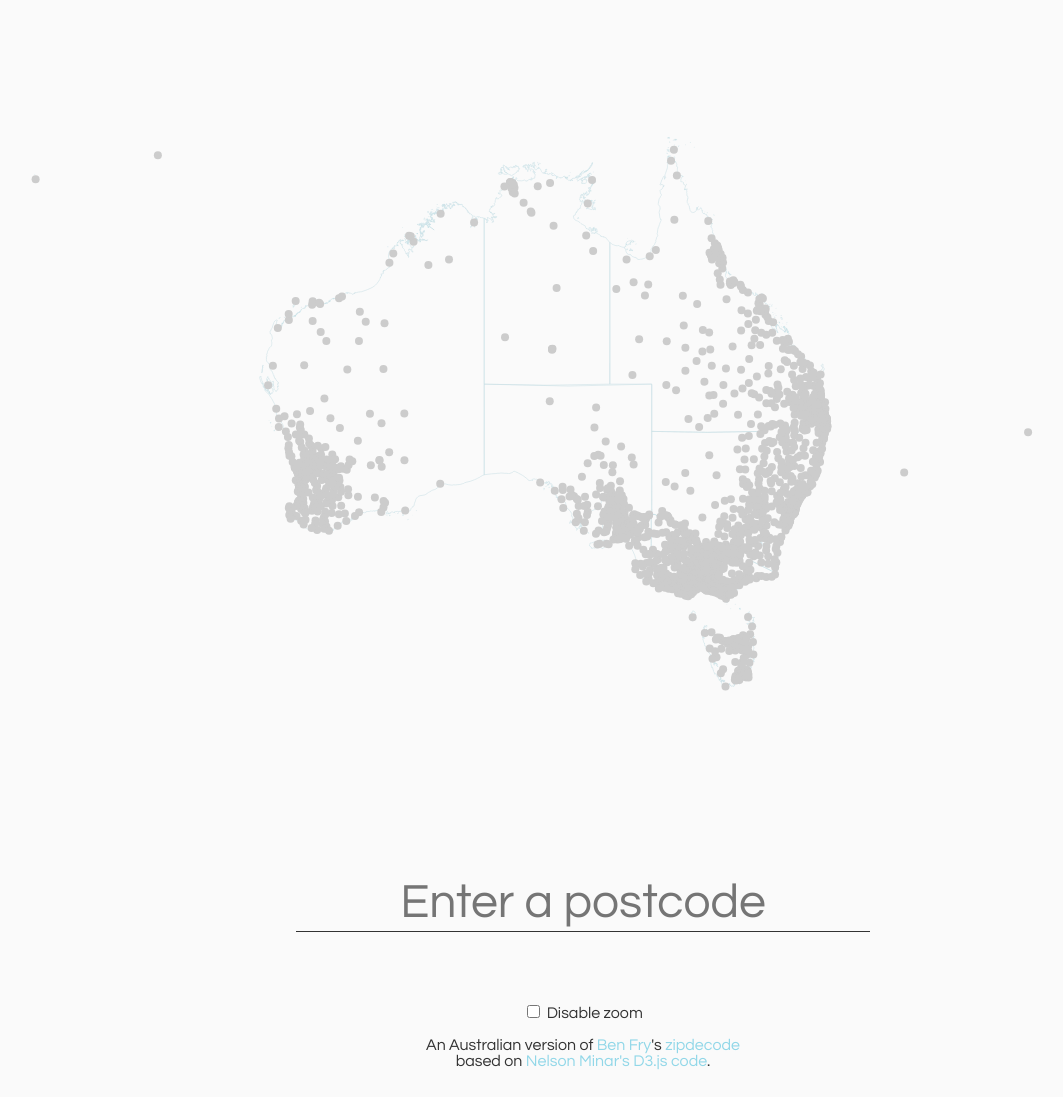
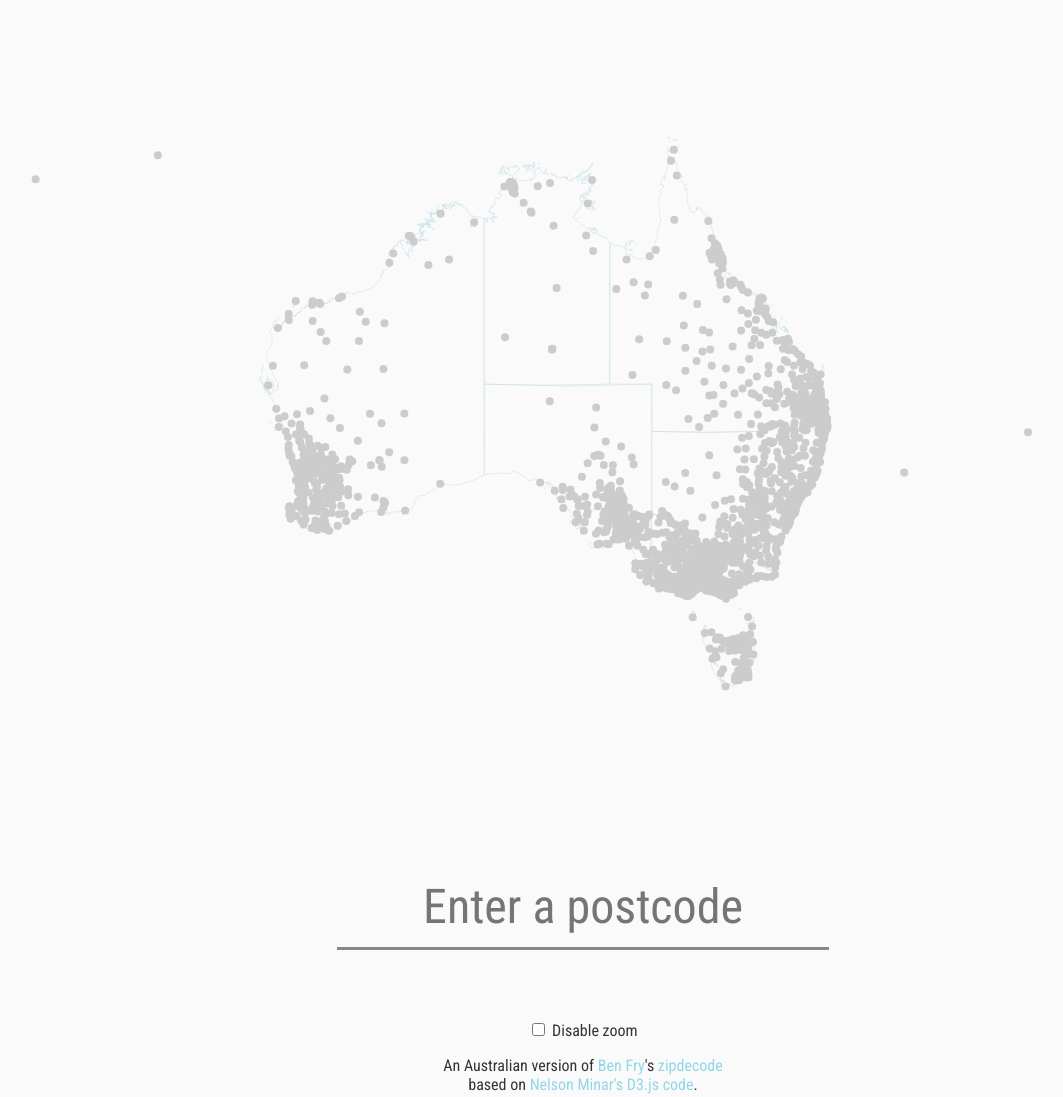
Before and after one commit to smallmultiples/australian-postdecode, a plain HTML site: page index.html in a window 1280 px wide. Shown: the whole page, without its empty margins (57-1120 px from the left). Drawn offline with nearby package versions, Linux system fonts and the light colour scheme.

Commit message:
use roboto condensed

```diff
--- a/index.html
+++ b/index.html
@@ -5,12 +5,12 @@
         <title> Australian Postdecoder </title>
         <script src="//d3js.org/d3.v3.min.js"></script>
         <script src="queue.min.js"></script>
-        <link href="https://fonts.googleapis.com/css?family=Questrial" rel="stylesheet">
+        <link href="https://fonts.googleapis.com/css?family=Roboto+Condensed" rel="stylesheet">
         <style type="text/css">
             /* HTML styling */
             html { background-color: #FAFAFA; }
             body {
-                font-family: "Questrial", Helvetica, Arial, sans-serif; font-size: 16px;
+                font-family: "Roboto Condensed", Helvetica, Arial, sans-serif; font-size: 16px;
                 color: #333;
             }
             #container {
@@ -28,18 +28,19 @@
             a { text-decoration: none; color: #91D7E8 }
             #map { width: 1200px; height: 800px; }
             .postcodeInput {
-                font-family: "Questrial", Helvetica, Arial, sans-serif; font-size: 16px;
+                font-family: "Roboto Condensed", Helvetica, Arial, sans-serif; font-size: 16px;
                 background: none;
                 border: none;
-                border-bottom: 1px solid #333;
-                color: #333;
+                border-bottom: 3px solid #888;
+                color: #555;
                 outline: none;
-                padding-bottom: 4px;
+                padding-bottom: 12px;
                 padding-top: 70px;
                 margin-bottom: 70px;
                 font-size: 3rem;
                 text-align: center;
                 font-weight: normal;
+                transition: border-bottom-color 0.5s;
             }
 
             input:focus {
```
